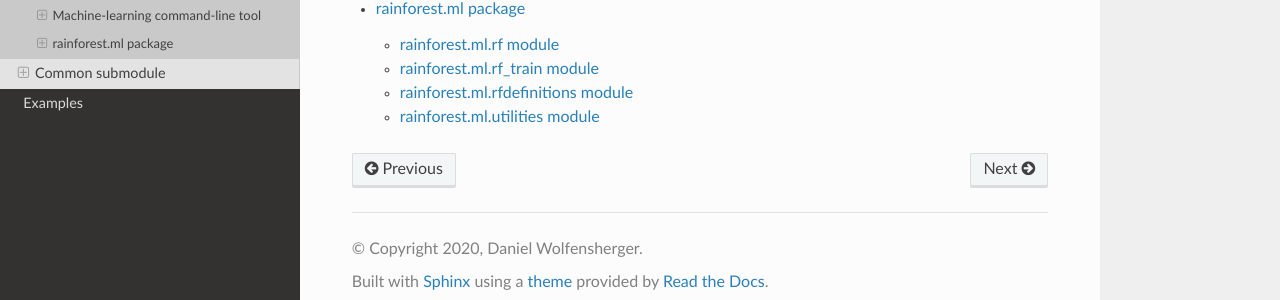
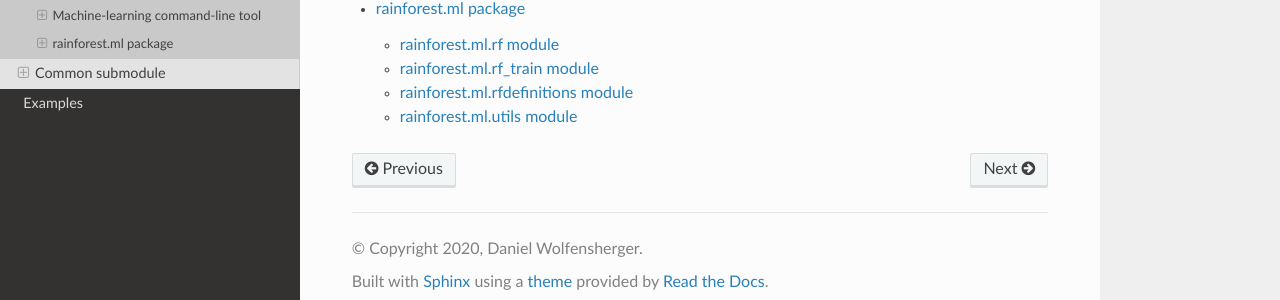
Before and after one commit to MeteoSwiss/rainforest, a Sphinx documentation site: the page built from docs/reference/ml.rst, in a window 1280 px wide. Shown: the part 283-583 px from the top of the page. Built offline with Sphinx 7.4.7 and the Read the Docs theme 2.0.0, drawn with Linux system fonts in a browser that asks for light colours; pages that are not in the unit, such as notebooks, are missing from menus.

Commit message:
First release of the rainforest QPE library

```diff
--- a/docs/reference/ml.rst
+++ b/docs/reference/ml.rst
@@ -1,4 +1,4 @@
-.. _qpe:
+.. _ml:
 
 ML submodule
 =======================================
--- a/docs/reference/rainforest.ml.rst
+++ b/docs/reference/rainforest.ml.rst
@@ -38,7 +38,7 @@
    :show-inheritance:
 
 
-rainforest.ml.utilities module
+rainforest.ml.utils module
 ----------------------------------------
 
 .. automodule:: rainforest.ml.utils
```
